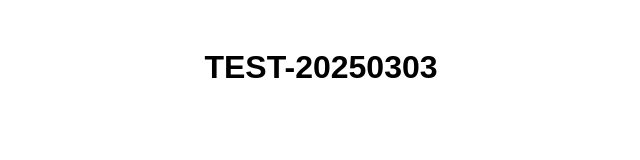
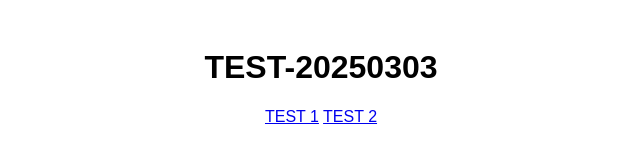
Before and after one commit to smartBluey/test, a plain HTML site: page index.html in a window 1280 px wide. Shown: the whole page, without its empty margins (319-959 px from the left). Drawn offline with Linux system fonts and the light colour scheme.

Commit message:
Update index.html

```diff
--- a/index.html
+++ b/index.html
@@ -21,5 +21,7 @@
 </head>
 <body>
   <h1>TEST-20250303</h1>
+  <a href="test1.html">TEST 1</a>
+  <a href="test2.html">TEST 2</a>
 </body>
 </html>
```
